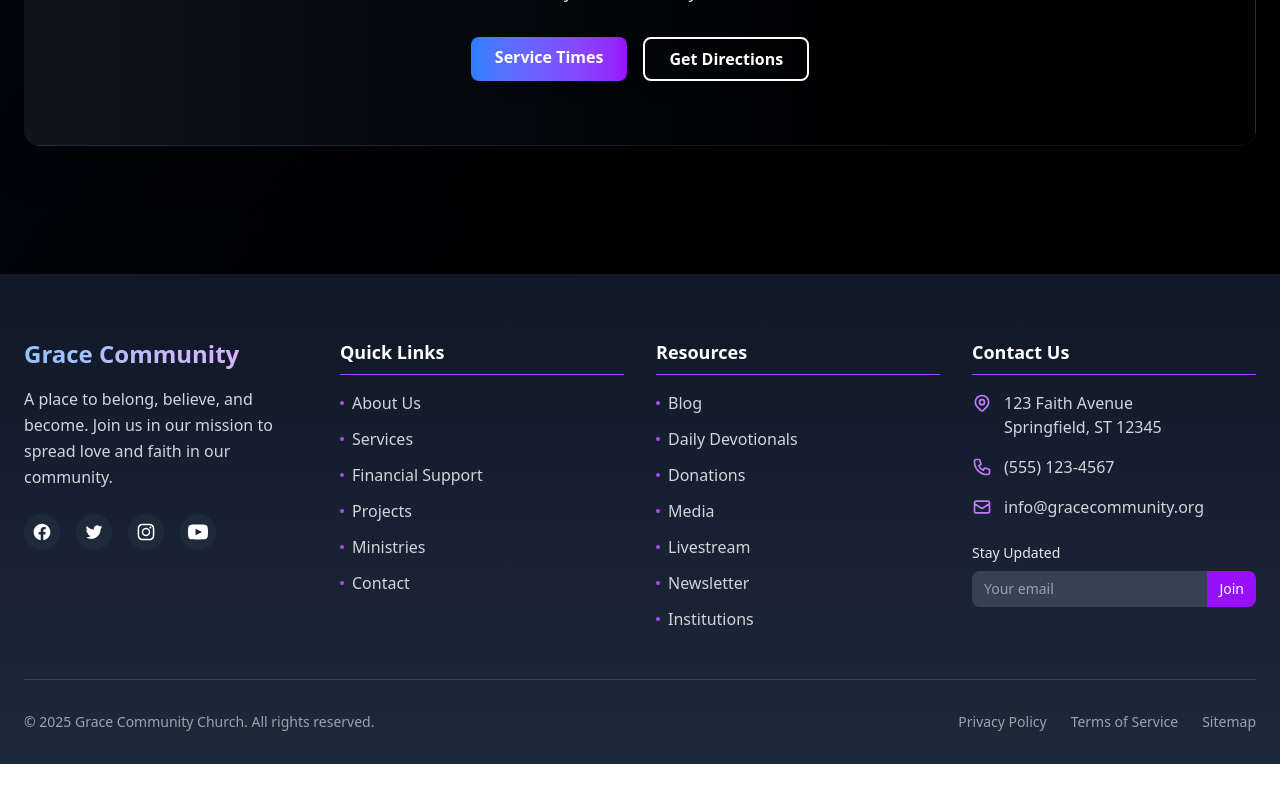
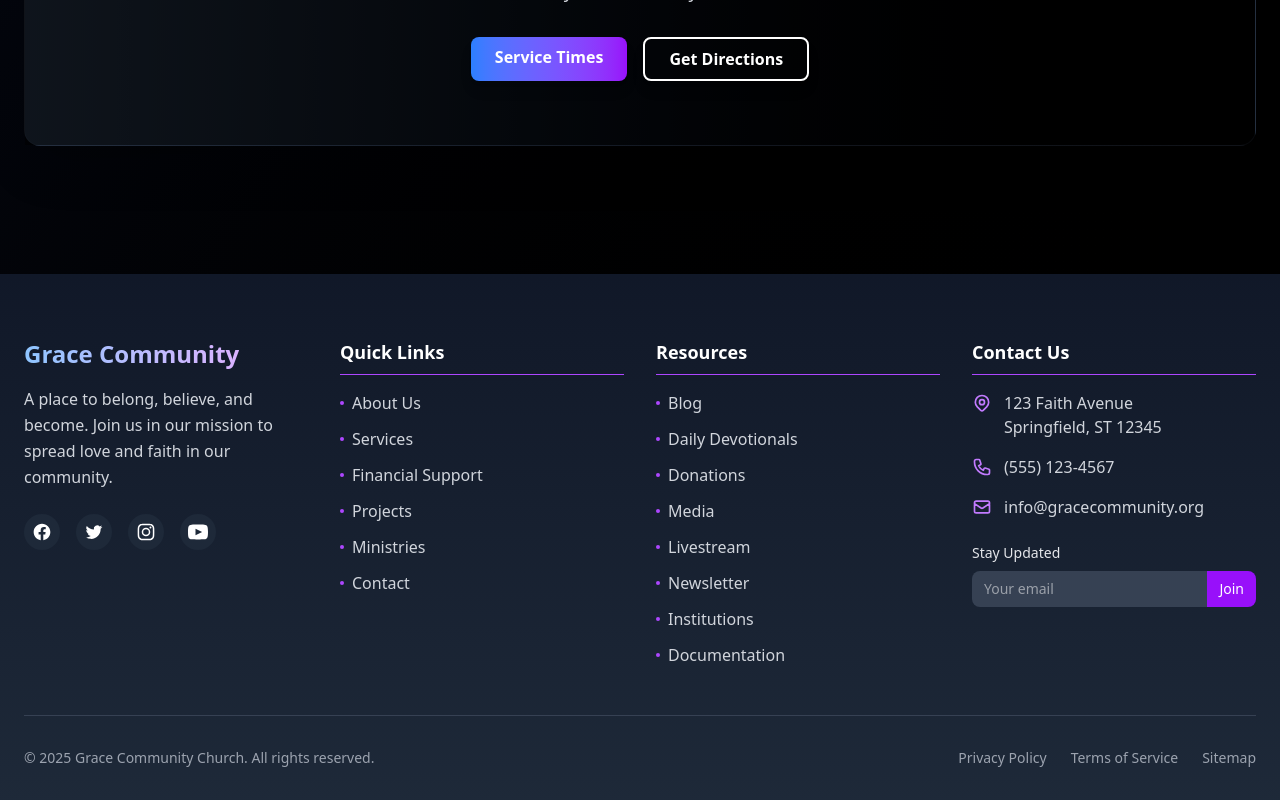
Before and after one commit to Elvinoacer/ZION-HILL, a Next.js app: page / in a window 1280 px wide. Shown: the part 2621-3421 px from the top of the page. Before the commit the page ends 3385 px from the top, so only its background shows below. Built offline with nearby package versions, Linux system fonts and the light colour scheme; no server answers.

Commit message:
platform-documentation in public

```diff
--- a/src/components/Footer.tsx
+++ b/src/components/Footer.tsx
@@ -110,6 +110,7 @@ const Footer = () => {
                 { href: "/livestream-integration", label: "Livestream" },
                 { href: "/newsletter-subscriptions", label: "Newsletter" },
                 { href: "/institutions", label: "Institutions" },
+                { href: "/platform-documentation", label: "Documentation" },
               ].map((link, index) => (
                 <li key={index}>
                   <Link
```
Also changed, not shown: src/app/(public)/platform-documentation/page.tsx (renamed from src/app/platform-documentation/page.tsx).
